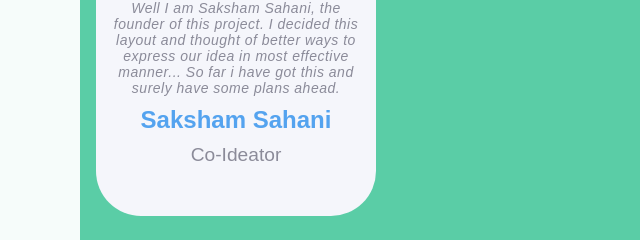
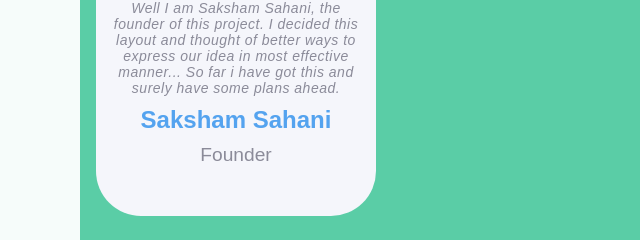
Before and after one commit to Saksham2371/Health-Measures, a plain HTML site: page index.html in a window 1280 px wide. Shown: the part 4912-5152 px from the top of the page, 0-640 px from the left. Drawn offline with Linux system fonts and the light colour scheme.

Commit message:
Update index.html

```diff
--- a/index.html
+++ b/index.html
@@ -258,7 +258,7 @@
                     <img src="dddd.jpg" />
                     <p class="desc ">Well I am Saksham Sahani, the founder of this project. I decided this layout and thought of better ways to express our idea in most effective manner... So far i have got this and surely have some plans ahead. </p>
                     <h2>Saksham Sahani</h2>
-                    <p>Co-Ideator</p>
+                    <p>Founder</p>
                 </div>
             </div>
         </div>
```
